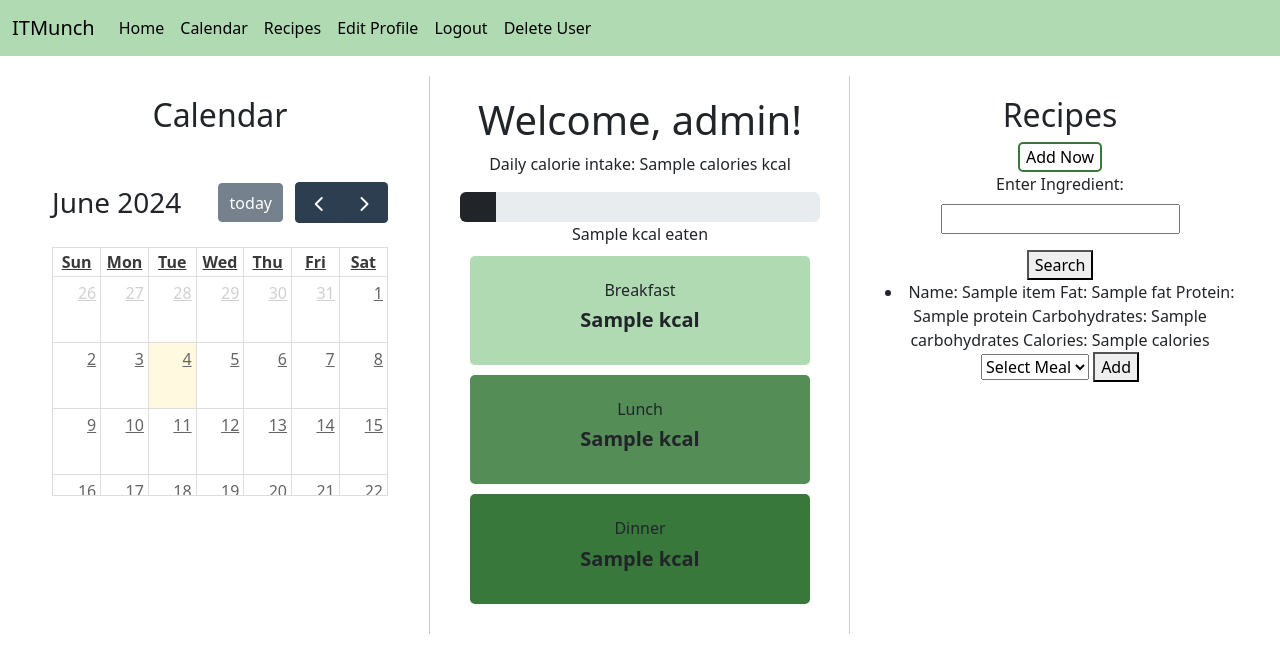
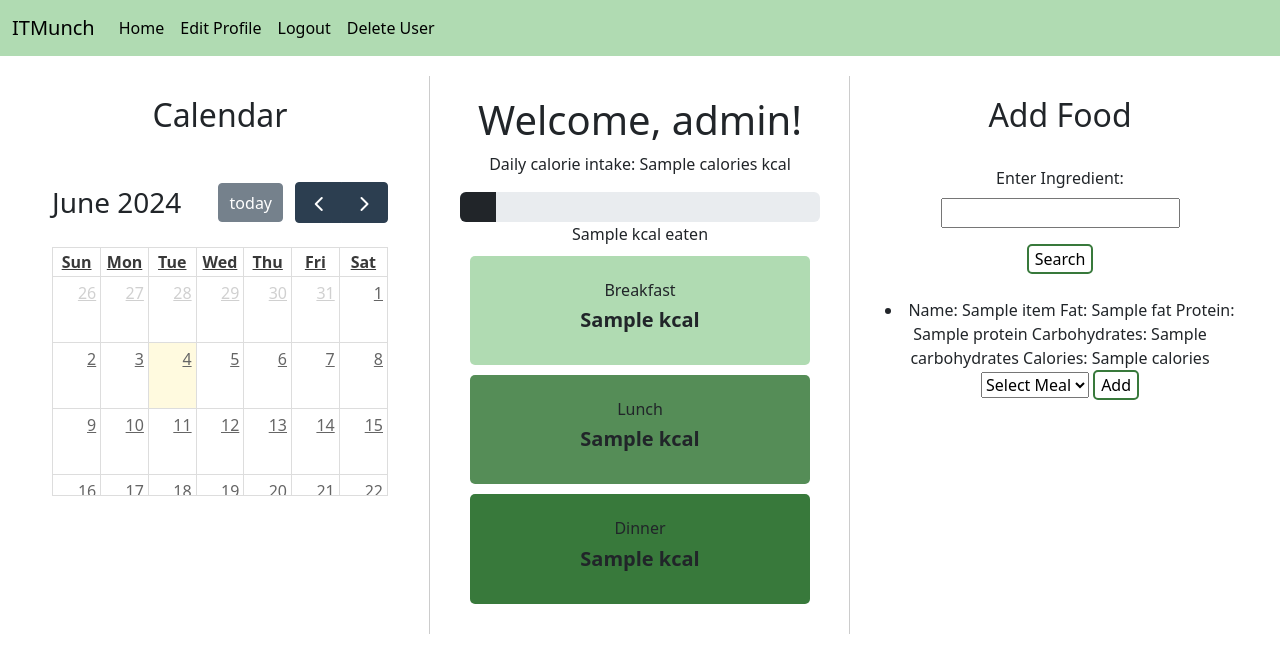
Before and after one commit to Noahruiters/webprog_final_project, a Django app: template ITMunch/app_itmunch/templates/app_itmunch/index.html in a window 1280 px wide. Shown: the top 671 px of the page. Run offline with Django 4.2, Linux system fonts and the light colour scheme; a user stored in the database is signed in; tables that the repository leaves empty hold one stand-in row (values such as "Sample post"); the template is opened without the code that fills it: values that come from a table or form of the project are taken from there, most other values are stand-ins (such as "Sample title", 1, 10 or a date in 2020); lists and menus that the app fills with data are empty; some libraries are stand-ins or nearby versions.

Commit message:
small tweaks

```diff
--- a/ITMunch/app_itmunch/templates/app_itmunch/index.html
+++ b/ITMunch/app_itmunch/templates/app_itmunch/index.html
@@ -64,16 +64,16 @@
             </div>
         </div>
         <div class="index_flexbox">
-            <h2>Recipes</h2>
-            <button id="index_button">Add Now</button>
-
+            <h2>Add Food</h2>
+            <br>
             <form method="GET" action="{% url 'app_itmunch:index' %}">
                 {% csrf_token %}
                 {{ form.as_p }}
-                <button type="submit">Search</button>
+                <button id="index_button" type="submit">Search</button>
             </form>
 
             {% for item in nutrition_list %}
+                <br>
                 <li>
                     <span>Name: {{ item.name }}</span>
                     <span>Fat: {{ item.fat }}</span>
@@ -90,7 +90,7 @@
                             <option value="lunch">Lunch</option>
                             <option value="dinner">Dinner</option>
                         </select>
-                        <button type="submit">Add</button>
+                        <button id="index_button" type="submit">Add</button>
                     </form>
                 </li>
             {% endfor %}
@@ -104,16 +104,16 @@
         <div class="modal-content">
             <h1>How to use ITMunch?</h1>
             <div class="tuto active">
-                <h2>Add the food you eat daily!</h2>
-                <p>For every meal of your day, you can add the food you eat to follow your calorie intake. You have to weight your food, and then add it to the corresponding meal by clicking on the "add" button.</p>
+                <h2>Ready for a brand new start!</h2>
+                <p>ITMunch is a website that enables you to track your daily nutrition intake, set dietary goals, and receive personalized recommendations based on your nutritional needs.</p>
             </div>
             <div class="tuto">
-                <h2>Follow your progress monthly</h2>
-                <p>tuto text</p>
+                <h2>Follow your progress monthly!</h2>
+                <p>For every meal of your day, you can add the food you eat to follow your calorie intake. Check the calendar!</p>
             </div>
             <div class="tuto">
-                <h2>Add new food to your list</h2>
-                <p>tuto text</p>
+                <h2>Add the food you eat daily!</h2>
+                <p>To add new food to your meals, search its name and add it to the corresponding meal (breakfast, lunch or dinner) by clicking on the "add" button.</p>
             </div>
             <button id="next">Next</button>
             <button id="close" style="display:none">Close</button>
--- a/ITMunch/app_itmunch/templates/app_itmunch/layout1.html
+++ b/ITMunch/app_itmunch/templates/app_itmunch/layout1.html
@@ -25,12 +25,6 @@
                 <a class="nav-link active" aria-current="page" href="{% url 'app_itmunch:index' %}">Home</a>
               </li>
               <li class="nav-item">
-                <a class="nav-link" href="#">Calendar</a>
-              </li>
-              <li class="nav-item">
-                <a class="nav-link" href="#">Recipes</a>
-              </li>
-              <li class="nav-item">
                 <a class="nav-link" href="{% url 'app_itmunch:edit' %}">Edit Profile</a>
               </li>
               <li class="nav-item">
```
